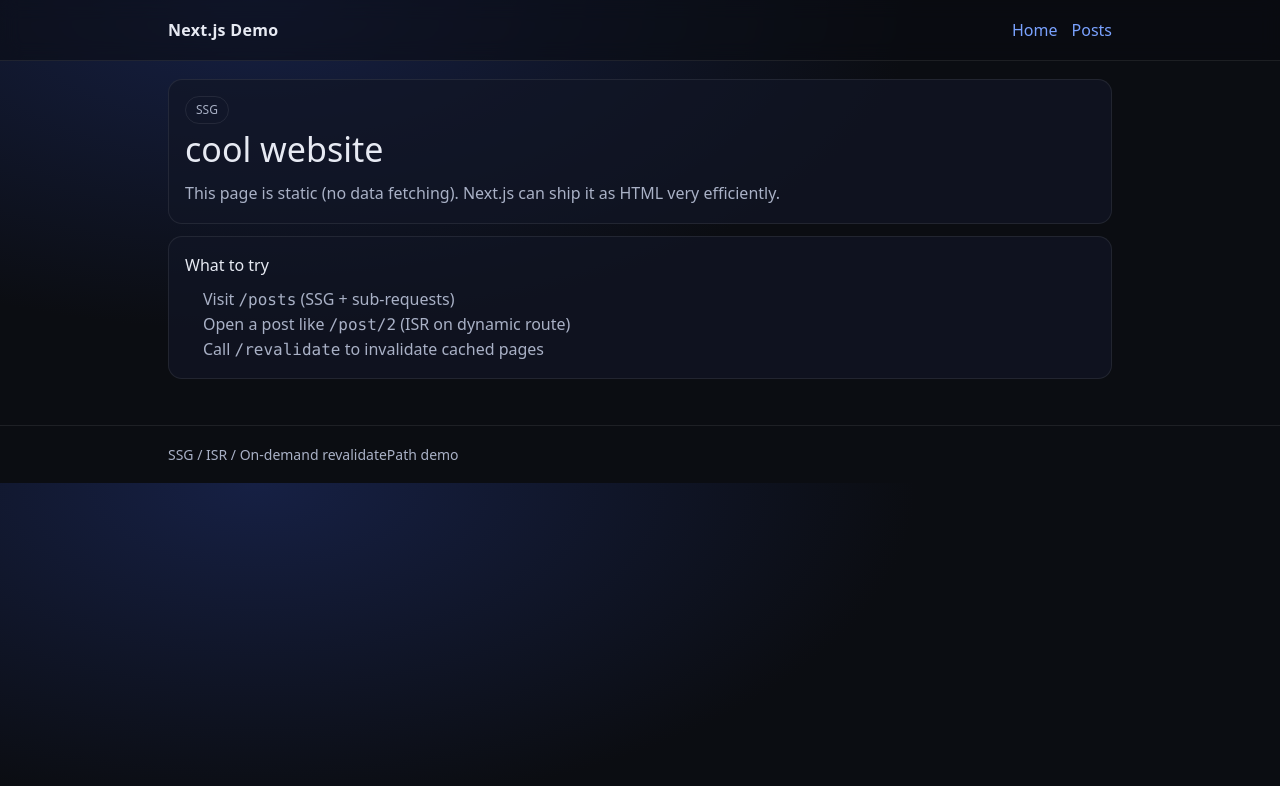
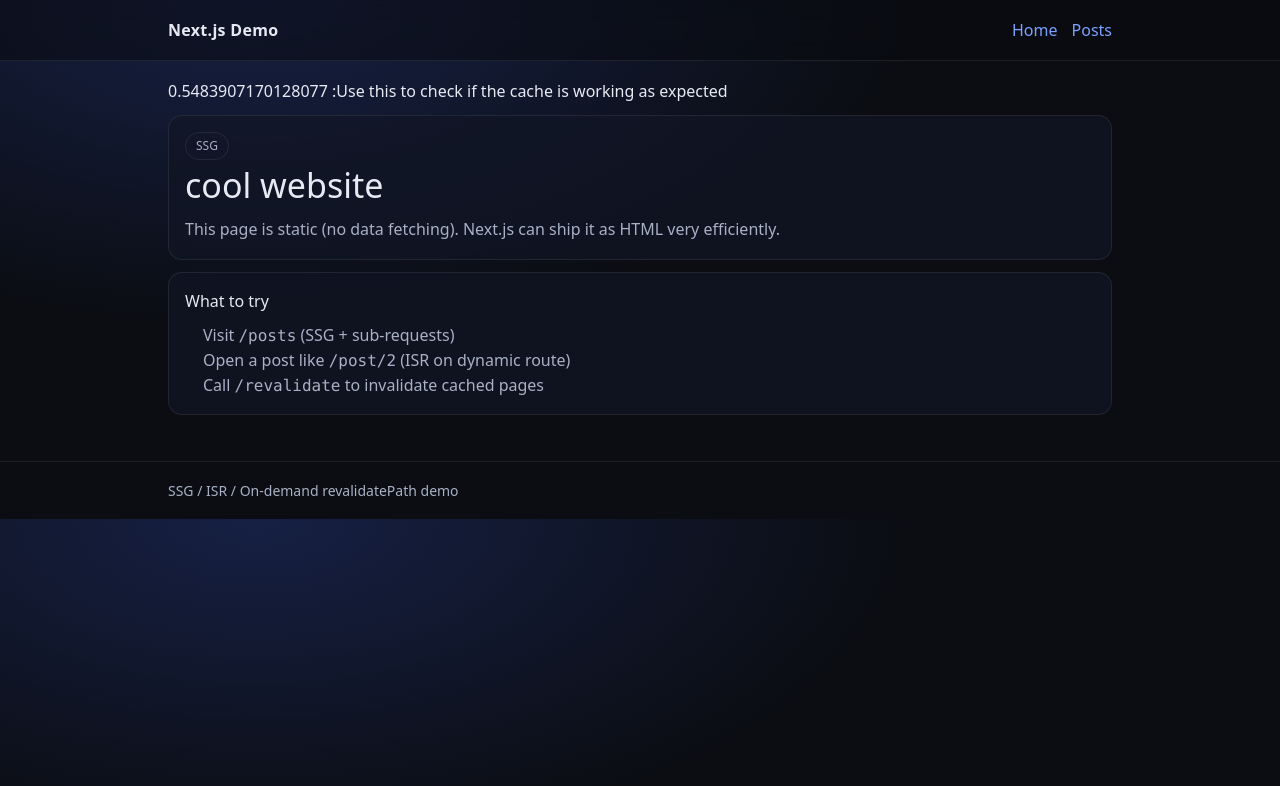
Before and after one commit to SanjayDookhoo/react, a Next.js app in the folder nextjs/: page / in a window 1280 px wide. Shown: the top 786 px of the page. Built offline with nearby package versions, Linux system fonts and the light colour scheme.

Commit message:
ssg better understanding

```diff
--- a/nextjs/src/app/page.tsx
+++ b/nextjs/src/app/page.tsx
@@ -1,6 +1,7 @@
 export default function HomePage() {
   return (
     <div className="stack">
+      {Math.random()} :Use this to check if the cache is working as expected
       <div className="card">
         <span className="badge">SSG</span>
         <h1 className="h1">cool website</h1>
--- a/nextjs/src/app/post/[id]/page.tsx
+++ b/nextjs/src/app/post/[id]/page.tsx
@@ -17,11 +17,15 @@ type Comment = {
 };
 
 // ISR: revalidate at most once per minute
-export const revalidate = 60;
+// If this is left out, it will be cached forever
+// export const revalidate = 60;
 
 // Don't prebuild any params at build time;
 // pages will be generated on-demand as they are first requested.
+// also if this is excluded, this would be generated new everytime serverside, this is needed for ISG
 export async function generateStaticParams() {
+  // if for some reason there are known pages that will be accessed before hand, this will ensure that it is generated at build time, rather than when first attempted to be reached
+  // return [{ id: "1" }]
   return [];
 }
 
@@ -76,7 +80,7 @@ export default async function PostPage({ params }: { params: Promise<{ id: strin
         <span className="badge">ISR dynamic route + sub-requests</span>
         <h1 className="h1">{post.title}</h1>
         <p className="p">{post.body}</p>
-
+        {Math.random()} :Use this to check if the cache is working as expected
         <div style={{ marginTop: 12 }}>
           <Link href="/posts">← Back to posts</Link>
         </div>
```
